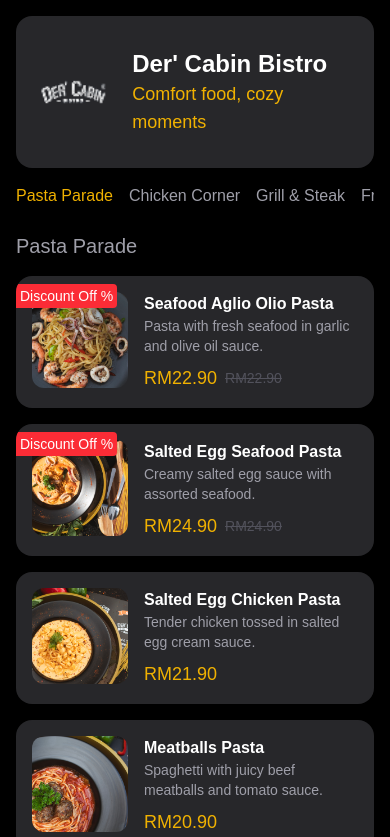
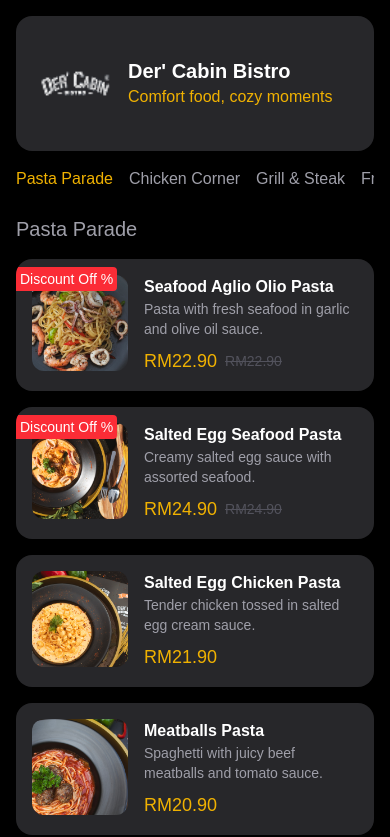
Before and after one commit to citrusarc/der-cabin-dining-app, a Next.js app: page /child in a window 390 px wide. Shown: the top 837 px of the page. Built offline with nearby package versions, Linux system fonts and the light colour scheme.

Commit message:
fix logo

```diff
--- a/app/child/page.tsx
+++ b/app/child/page.tsx
@@ -24,7 +24,7 @@
 
   return (
     <div className="flex flex-col gap-4 p-4 bg-black">
-      <div className="flex flex-row px-6 py-8 gap-6 w-full items-center rounded-2xl bg-zinc-800">
+      <div className="flex flex-row px-6 py-8 gap-4 w-full items-center rounded-2xl bg-zinc-800">
         <Image
           src="/Images/brand-logo.png"
           alt="Brand Logo"
@@ -32,10 +32,10 @@
           width={72}
         />
         <div className="flex flex-col">
-          <h1 className="text-2xl font-semibold text-white">
+          <h1 className="text-xl sm:text-2xl font-semibold text-white">
             Der&apos; Cabin Bistro
           </h1>
-          <p className="text-lg font-medium text-yellow-500">
+          <p className="text-md sm:text-lg font-medium text-yellow-500">
             Comfort food, cozy moments
           </p>
         </div>
```
